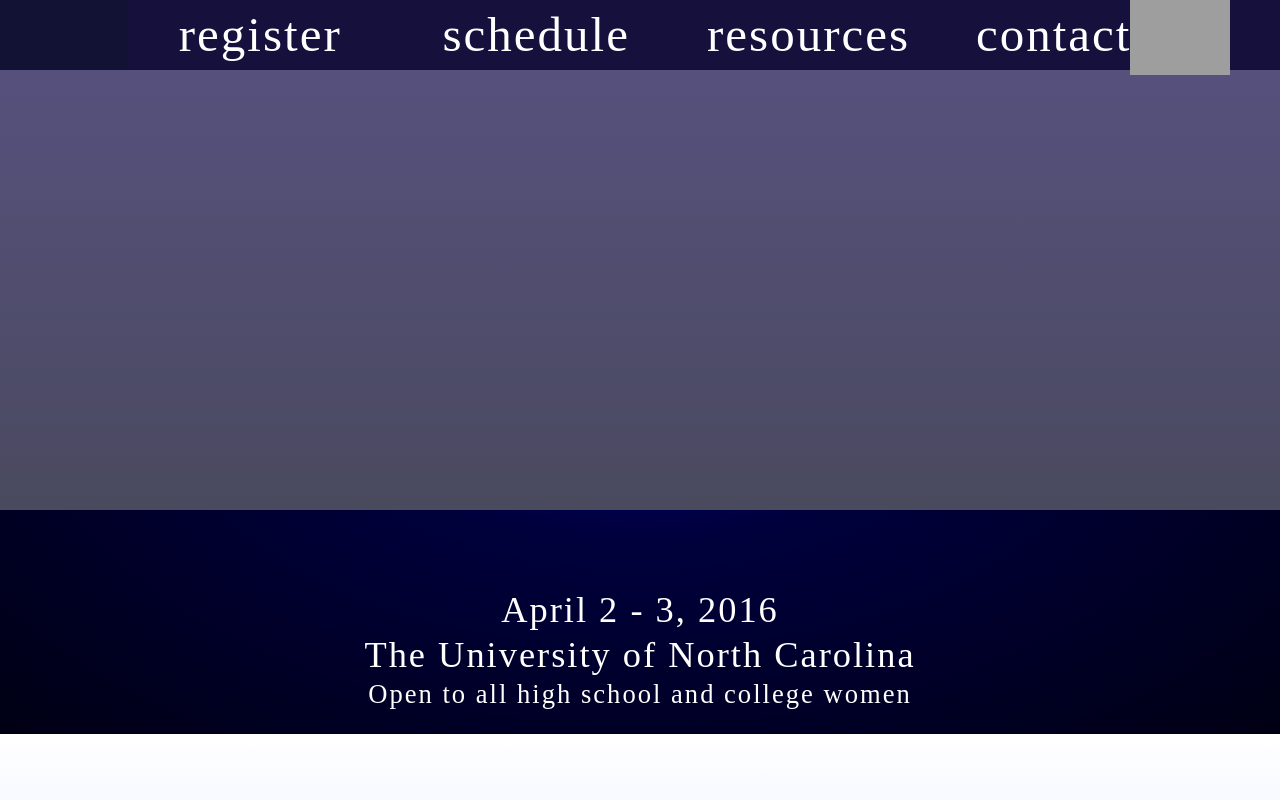
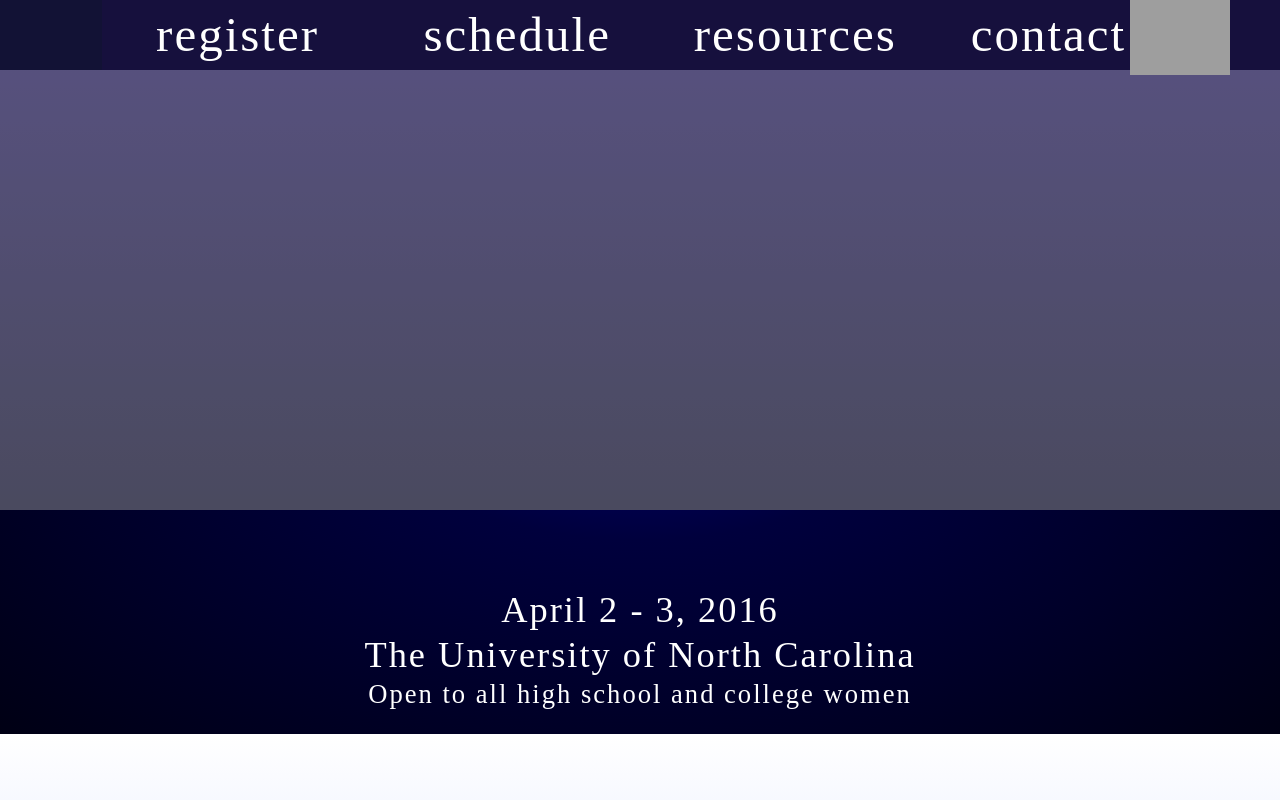
Before and after one commit to andyroberson/pearl-hacks16, a plain HTML site: page Pearl-hacks-16/index2.html in a window 1280 px wide. Shown: the top 800 px of the page. Drawn offline with nearby package versions, Linux system fonts and the light colour scheme; grey boxes are pictures that could not be loaded; a web font is replaced by a local one.

Commit message:
centering topbar

```diff
--- a/Pearl-hacks-16/index2.html
+++ b/Pearl-hacks-16/index2.html
@@ -47,7 +47,7 @@
 	<a id="mlh-trust-badge" style="position:fixed;top:0;right:50px;max-width:100px;width:10%;min-width: 60px;display:block;z-index:10000" href="https://mlh.io/seasons/s2016/events?utm_source=s2016&utm_medium=TrustBadge&utm_campaign=s2016" target="_blank"><img src="https://s3.amazonaws.com/logged-assets/trust-badge/s2016.png" alt="MLH Official - Spring 2016" style="width:100%;" ></a>
 	<div class="container-fluid">
 	<nav id="menu-wrapper" class="navbar navbar-default navbar-fixed-top">
-		<div class="row" style="background:#16103D; margin-left: 10%">
+		<div class="row" style="background:#16103D; margin-left: 8%">
 			<div class="menu col-md-2 col-sm-2">
 				<a href="#about-section">register</a>
 			</div>
```
